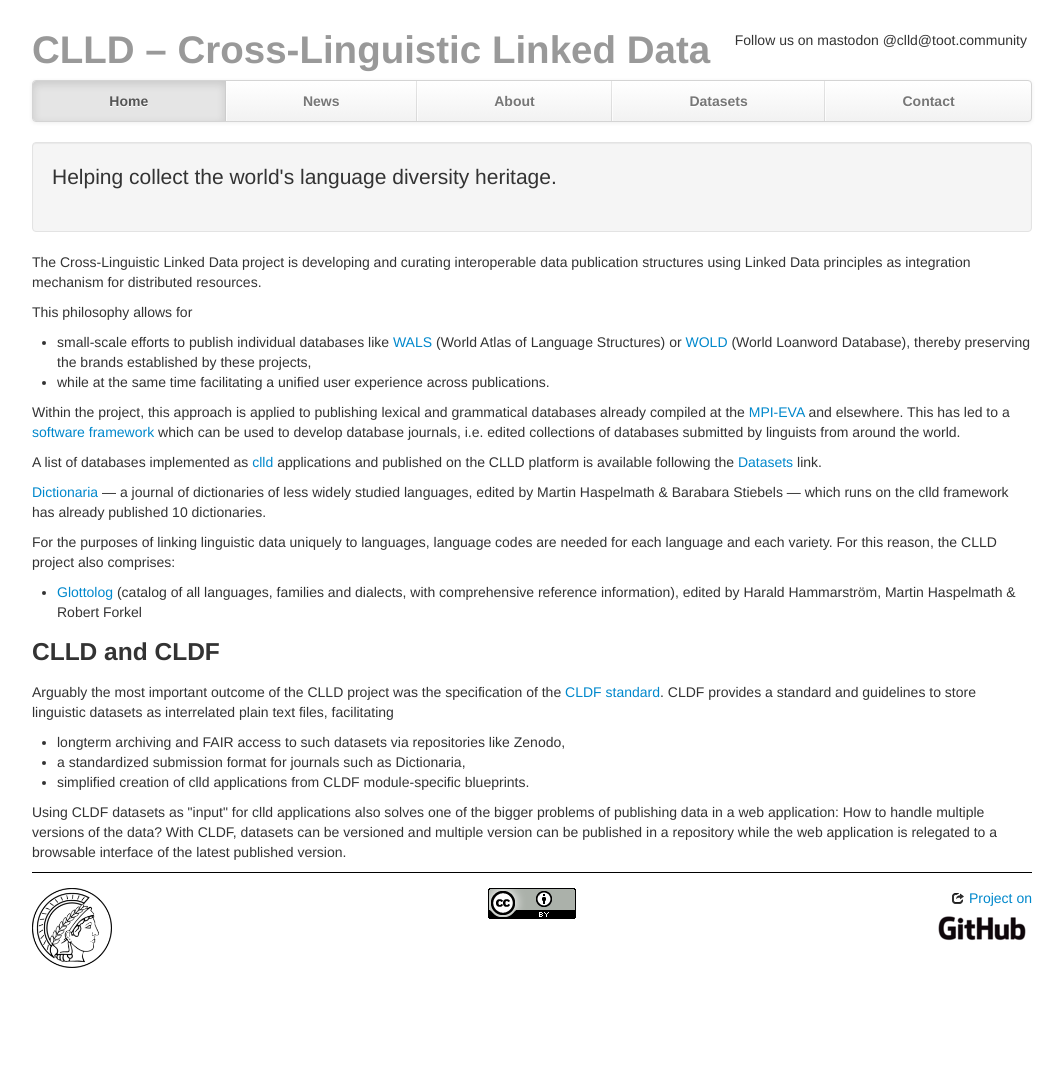
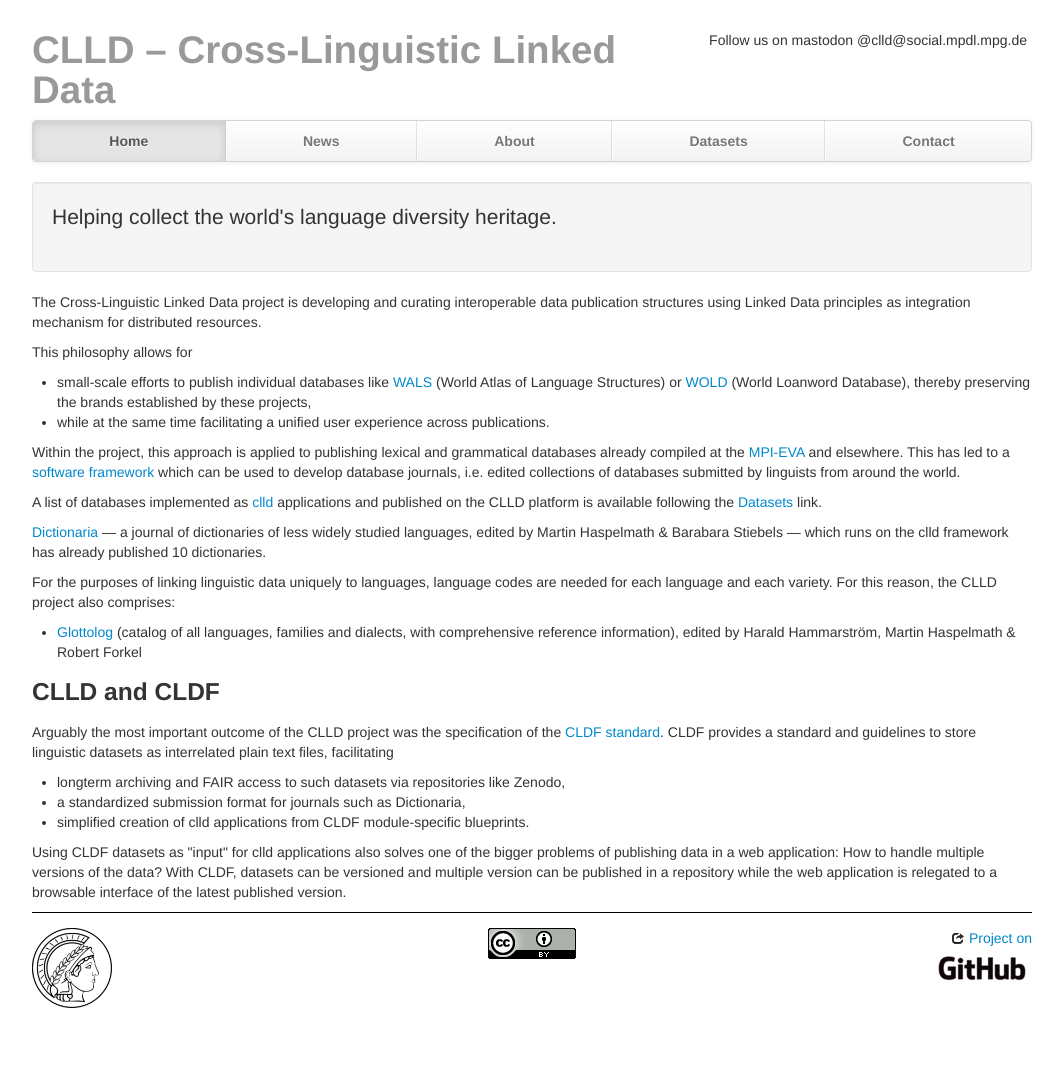
Before and after one commit to clld/clld.github.io, a Jekyll site: the page built from index.html, in a window 1280 px wide. Shown: the whole page, without its empty margins (108-1171 px from the left). Built offline with Jekyll 4.4.1, drawn with Linux system fonts in a browser that asks for light colours; nearby versions of some CDN libraries; comment, search, counter and statistics services are not loaded; before the commit the page ends 1028 px from its top, so only the background shows below that.

Commit message:
moved server

```diff
--- a/_layouts/bootstrap.html
+++ b/_layouts/bootstrap.html
@@ -71,7 +71,7 @@
       <div class="masthead">
           <ul class="pull-right unstyled inline">
             <li>
-               Follow us on mastodon @clld@toot.community</a>
+               Follow us on mastodon @clld@social.mpdl.mpg.de</a>
             </li>
             </ul>
         <h1 class="muted">CLLD &ndash; Cross-Linguistic Linked Data</h1>
```
